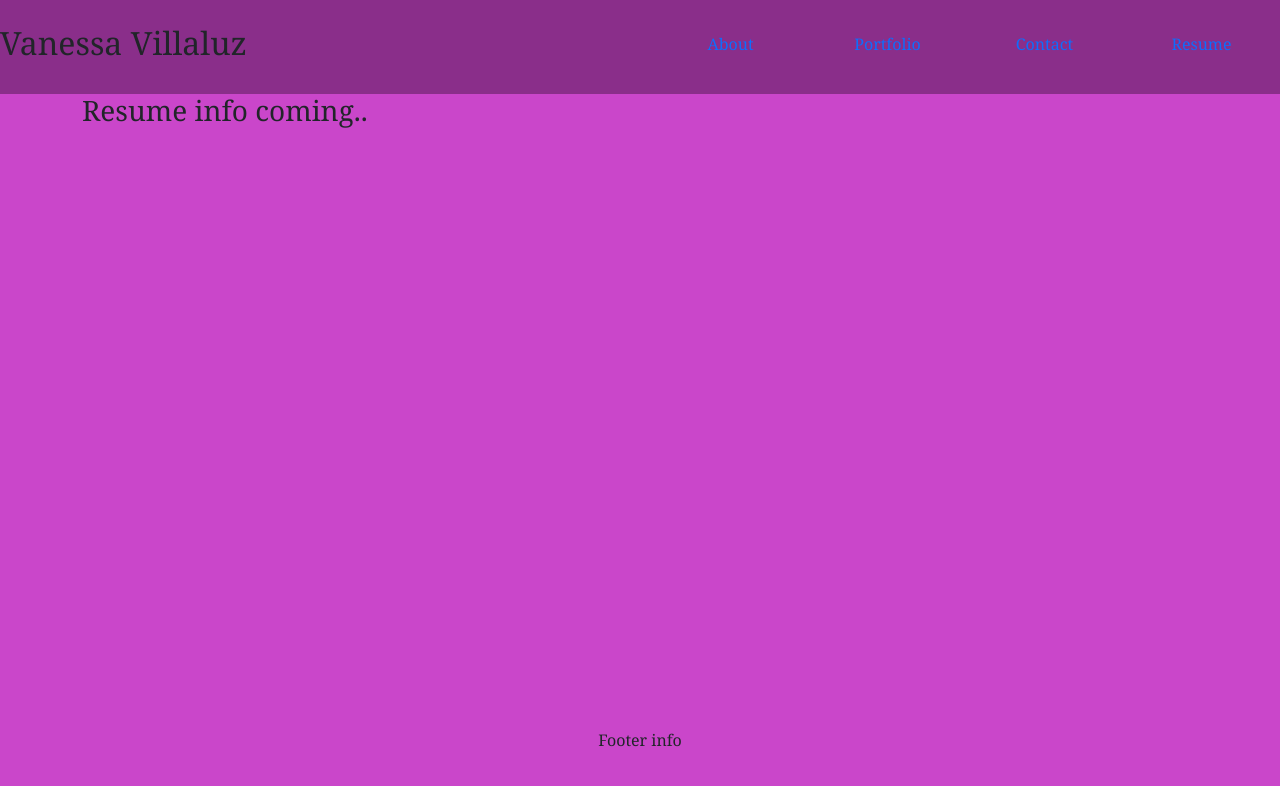
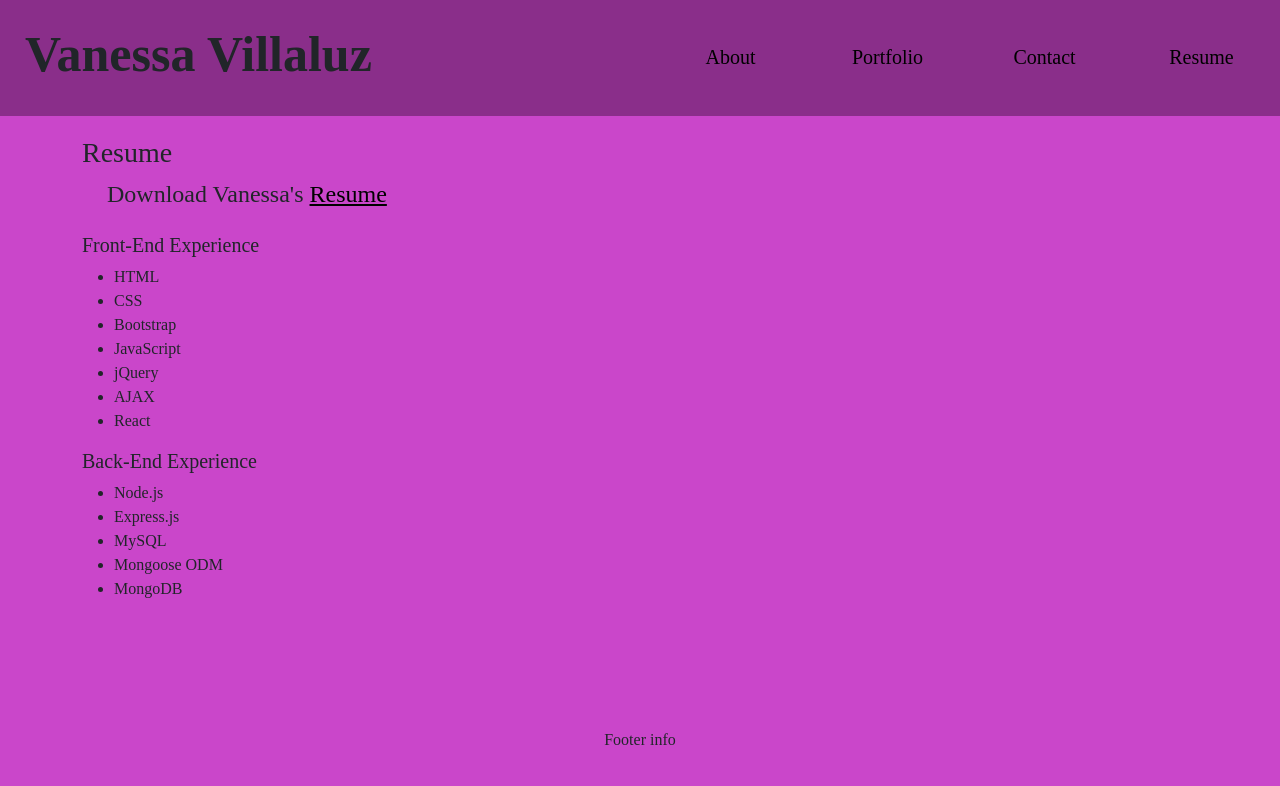
Before and after one commit to faye3091/Vanessa-Villaluz-Portfolio-React, a React (Create React App) app: page / in a window 1280 px wide. Shown: the top 786 px of the page. Built offline with nearby package versions, Linux system fonts and the light colour scheme.

Commit message:
updated resume, aboutme styles

```diff
--- a/src/components/AboutMePage.js
+++ b/src/components/AboutMePage.js
@@ -5,7 +5,7 @@ export default function AboutMe() {
     return (
         <div>
             <h3>About Me</h3>
-            <div>
+            <div className="pix">
                 <img className="image" src={photo} alt="Vanessa" />
             </div>
             <div>
--- a/src/components/ResumePage.js
+++ b/src/components/ResumePage.js
@@ -1,9 +1,54 @@
 import React from "react";
+import ResumeDoc from "../assets/VanessaVillaluzResume.pdf";
+
+const frontEndSkills = [
+    "HTML",
+    "CSS",
+    "Bootstrap",
+    "JavaScript",
+    "jQuery",
+    "AJAX",
+    "React"
+];
+
+const backEndSkills = [
+    "Node.js",
+    "Express.js",
+    "MySQL",
+    "Mongoose ODM",
+    "MongoDB",
+];
 
 export default function Resume() {
     return (
-        <div>
-            <h3>Resume info coming..</h3>
+        <div className="flex-row">
+            <div className="col-6">
+                <h3>Resume</h3>
+                <h4 className="resume">
+                    Download Vanessa's {" "} <a href={ResumeDoc} download="VanessaVillaluzResume.pdf"> Resume
+                    </a>
+                </h4>
+            </div>
+            <div>
+                <h5>Front-End Experience</h5>
+                <ul className="experience">
+                    {frontEndSkills.map((frontEndSkills, index) => (
+                        <li className="experience" key={index}>
+                            {frontEndSkills}
+                        </li>
+                    ))}
+                </ul>
+            </div>
+            <div>
+                <h5>Back-End Experience</h5>
+                <ul className="experience">
+                    {backEndSkills.map((backEndSkills, index) => (
+                        <li className="experience" key={index}>
+                            {backEndSkills}
+                        </li>
+                    ))}
+                </ul>
+            </div>
         </div>
     )
 }
--- a/src/index.css
+++ b/src/index.css
@@ -1,6 +1,6 @@
 body {
     margin: 0px;
-    font-family: Cambria, Cochin, Georgia, Times, 'Times New Roman', serif;
+    font-family: Snell Roundhand, cursive;
     background-color: rgba(200, 61, 200, 0.952);
 }
 
@@ -8,6 +8,43 @@ header {
     background-color: rgb(138, 46, 138);
 }
 
+.name {
+    font-family: Brush Script MT, Brush Script Std, cursive;
+    margin-left: 25px;
+    font-size: 50px;
+    font-weight: bold;
+}
+
+.nav {
+    margin-top: 10px;
+}
+
+a.nav-link {
+    color:black;
+    font-size: 20px;
+}
+
+.pix {
+    display: flex;
+    justify-content: center;
+}
+
 .image {
     width: 200px;
 }
+
+p {
+    margin: 20px;
+}
+
+h3 {
+    margin-top: 20px;
+}
+
+h4.resume {
+    margin: 10px 0 25px 25px;
+}
+
+a {
+    color: black;
+}
```
Also changed, not shown: 10 other files (tests, documents, lock files or other folders).
